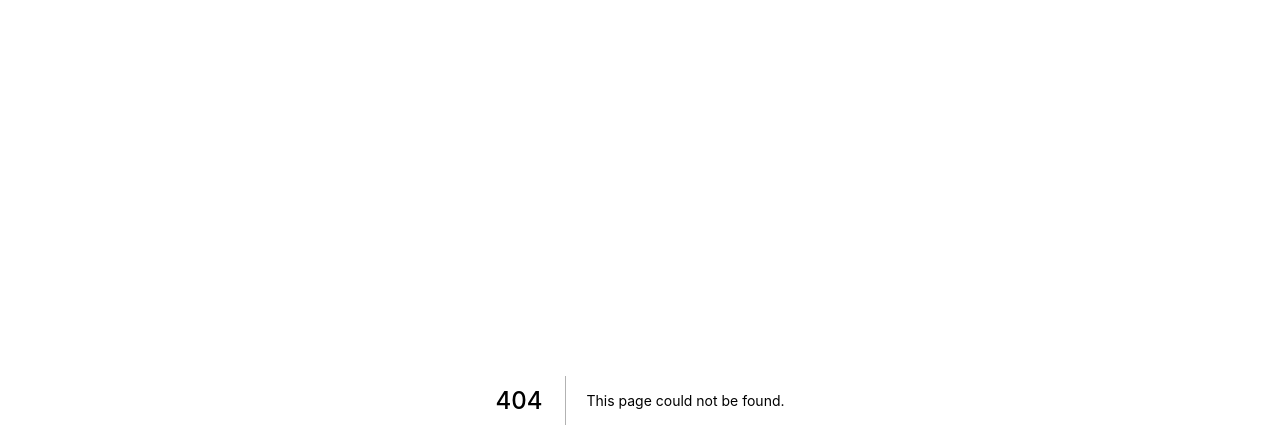
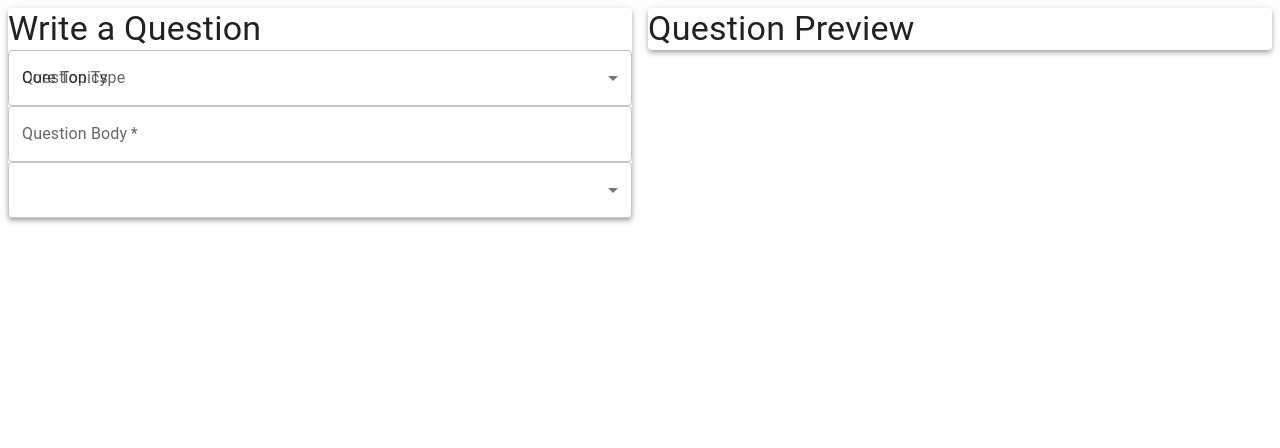
Before and after one commit to charlesalaras/cll-web-app, a Next.js app: page /builder in a window 1280 px wide. Before the commit this address had no page. Shown: the top 448 px of the page. Built offline with nearby package versions, Linux system fonts and the light colour scheme.

Commit message:
Add module DB request

```diff
--- a/components/Question.tsx
+++ b/components/Question.tsx
@@ -6,6 +6,7 @@ interface QuestionProps {
     answers: string[],
     correct: string[],
     attempts: number,
+    figures: string[]
 }
 
 function Question(props: QuestionProps) {
@@ -13,9 +14,13 @@ function Question(props: QuestionProps) {
     const [score, setScore] = useState(0); // Value between 0-1
     const [duration, setDuration] = useState(Date.now()); // End Time - Current Time
 
+    const inputs
     return(
         <>
         <Latex>{props.body}</Latex>
+        <FormControl>
+
+        </FormControl>
         </>
     );
 }
--- /dev/null
+++ b/pages/builder.js
@@ -0,0 +1,54 @@
+import Typography from "@mui/material/Typography";
+import Grid from "@mui/material/Grid";
+import Paper from "@mui/material/Paper";
+import TextField from "@mui/material/TextField";
+import Select from "@mui/material/Select";
+import MenuItem from "@mui/material/MenuItem";
+import FormControl from "@mui/material/FormControl";
+import InputLabel from "@mui/material/InputLabel";
+
+export default function QuestionBuilder() {
+    // FIXME: Give topics chips
+    return(
+        <Grid container spacing={2}>
+            <Grid item xs={6}>
+                <Paper elevation={4}>
+                    <Typography variant="h4">Write a Question</Typography>
+                    <FormControl fullWidth>
+                    <InputLabel id="question-type-label">Question Type</InputLabel>
+                    <Select
+                        labelId="question-type-label"
+                        id="question-type"
+                        label="Question Type"
+                    >
+                        <MenuItem>True / False</MenuItem>
+                        <MenuItem>Multiple Choice</MenuItem>
+                    </Select>
+                    <TextField
+                        variant="outlined"
+                        id="question-body"
+                        label="Question Body"
+                        required
+                        multiline
+                    />
+                    <InputLabel id="question-topics-label">Core Topics</InputLabel>
+                    <Select
+                        labelId="question-topics-label"
+                        id="question-topics"
+                        multiple
+                        value={[]}
+                    >
+                        <MenuItem>2D Vectors</MenuItem>
+                        <MenuItem>Momentum</MenuItem>
+                    </Select>
+                    </FormControl>
+                </Paper>
+            </Grid>
+            <Grid item xs={6}>
+                <Paper elevation={4}>
+                    <Typography variant="h4">Question Preview</Typography>
+                </Paper>
+            </Grid>
+        </Grid>
+    );
+}
```
Also changed, not shown: components/Module.tsx (+56 -16 lines), pages/module.js (added, +31 -0 lines).
